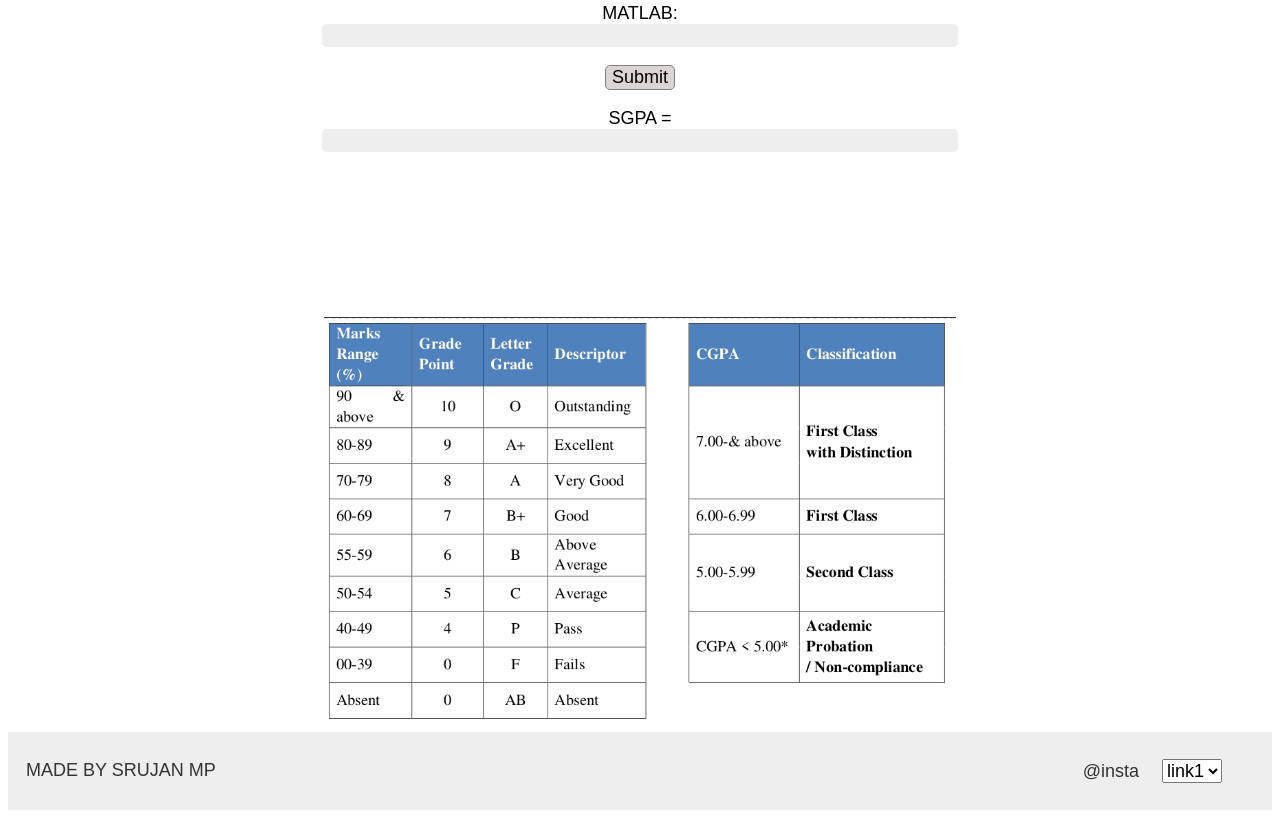
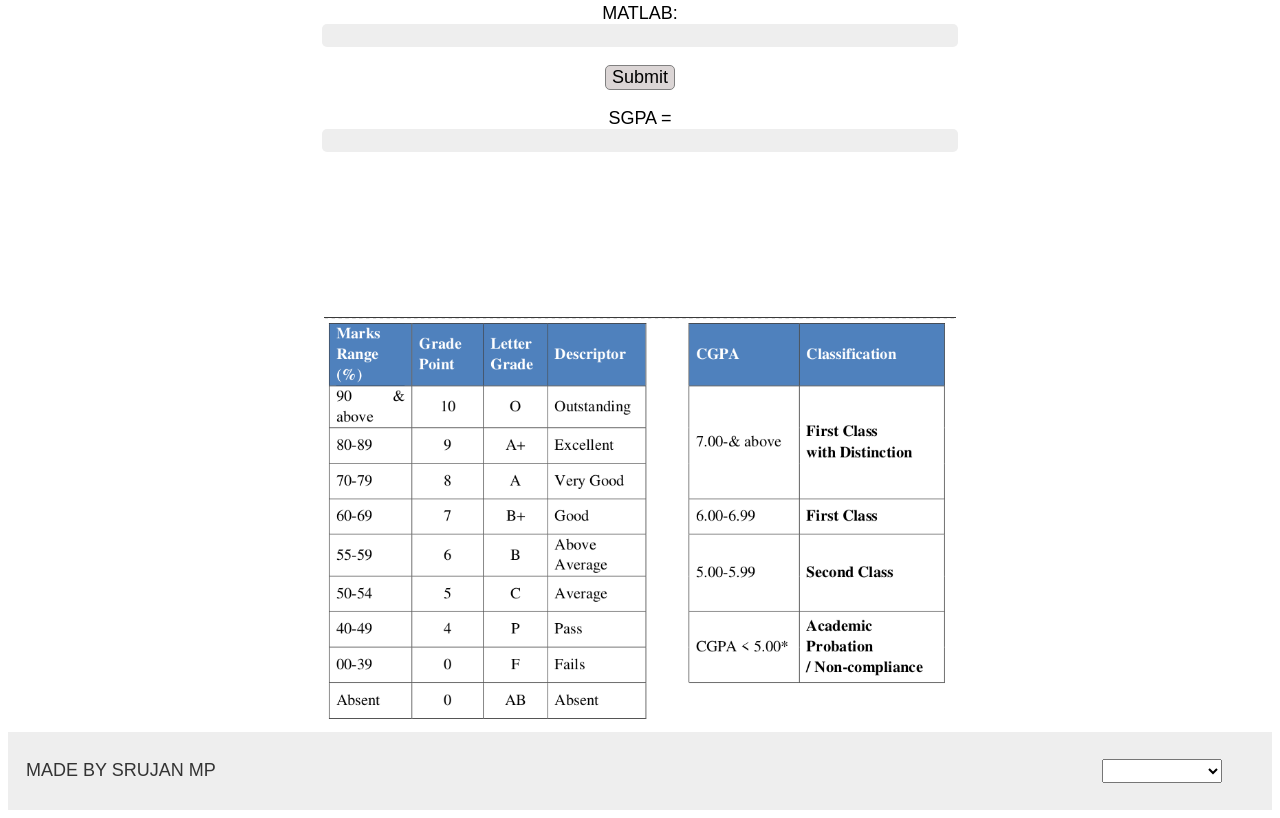
Before and after one commit to nmamit23/nmamit23.github.io, a plain HTML site: page index.html in a window 1280 px wide. Shown: the part 525-1343 px from the top of the page. Drawn offline with Linux system fonts and the light colour scheme; a web font is replaced by a local one.

Commit message:
Update index.html

```diff
--- a/index.html
+++ b/index.html
@@ -125,13 +125,15 @@ function fsgpa()
 <nav>
   <a href="https://www.linkedin.com/in/srujanmpadmashali">MADE BY SRUJAN MP</a>
   <ul>
-    <li><a href="https://www.instagram.com/srujanmpadmashali/">@insta</a></li>
-    <li><a href="#">
+
+    <li><a>
     <select>
-  <option value="#">link1</option>
-  <option value="#">link2</option>
+  <option value="#" selected="selected"></option>
+  <option value="https://www.instagram.com/srujanmpadmashali/">@instagram</option>
+<option value="#">link1</option>
     </select>
      </a></li>
+
     <li><a href="#"></a></li>
   </ul>
 </nav>
```
